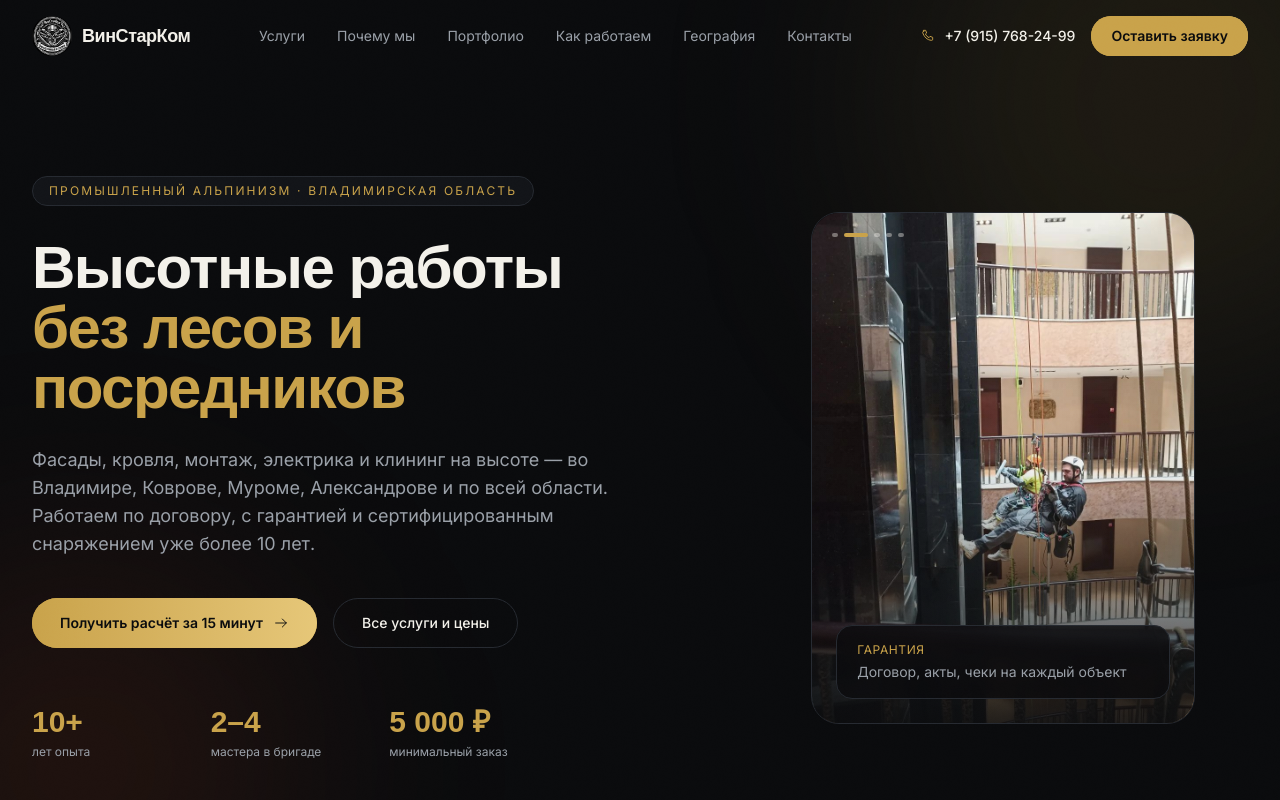
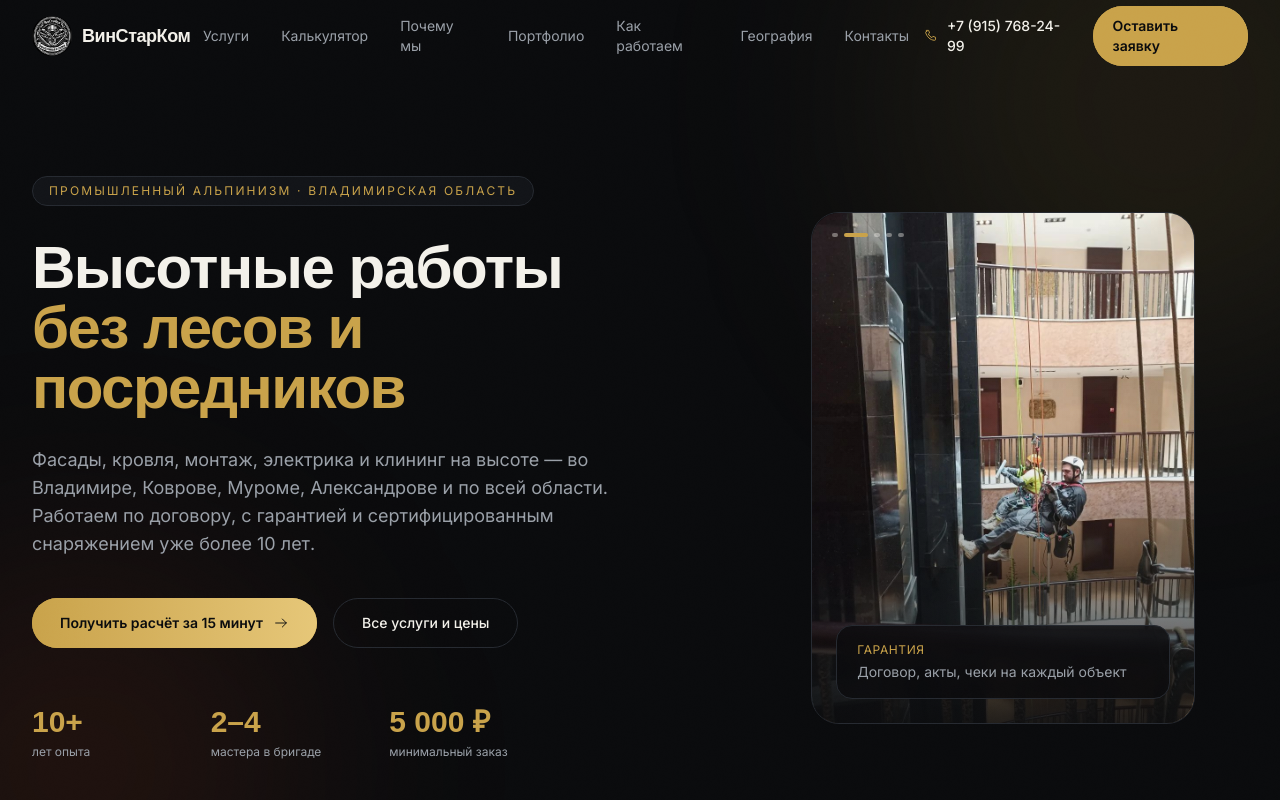
Before and after one commit to komarovsania-cell/promalp-vladimir, a Next.js app: page / in a window 1280 px wide. Shown: the top 800 px of the page. Built offline with nearby package versions, Linux system fonts and the light colour scheme; a web font is replaced by a local one.

Commit message:
Add calculator link to header component

```diff
--- a/src/components/Header.tsx
+++ b/src/components/Header.tsx
@@ -6,6 +6,7 @@ import { site } from "@/lib/site";
 
 const links = [
   { href: "#services", label: "Услуги" },
+  { href: "#calculator", label: "Калькулятор" },
   { href: "#about", label: "Почему мы" },
   { href: "#portfolio", label: "Портфолио" },
   { href: "#process", label: "Как работаем" },
```
